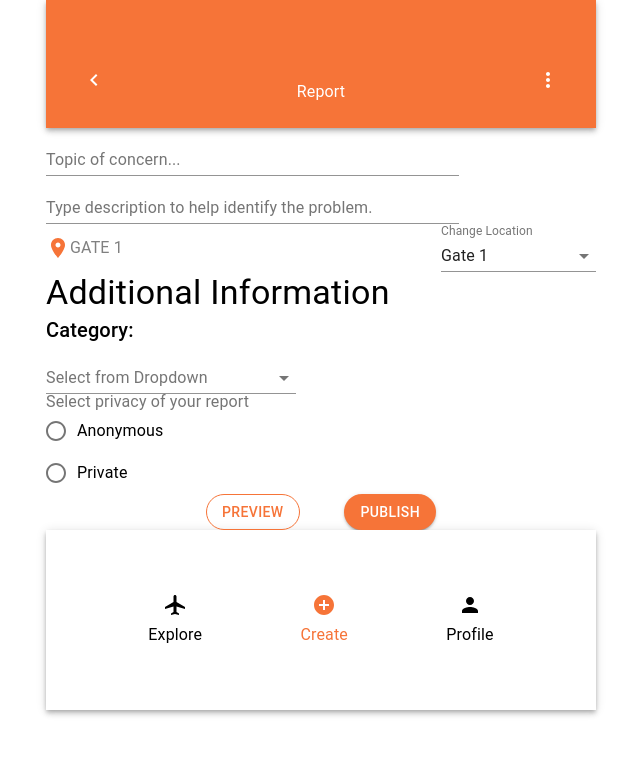
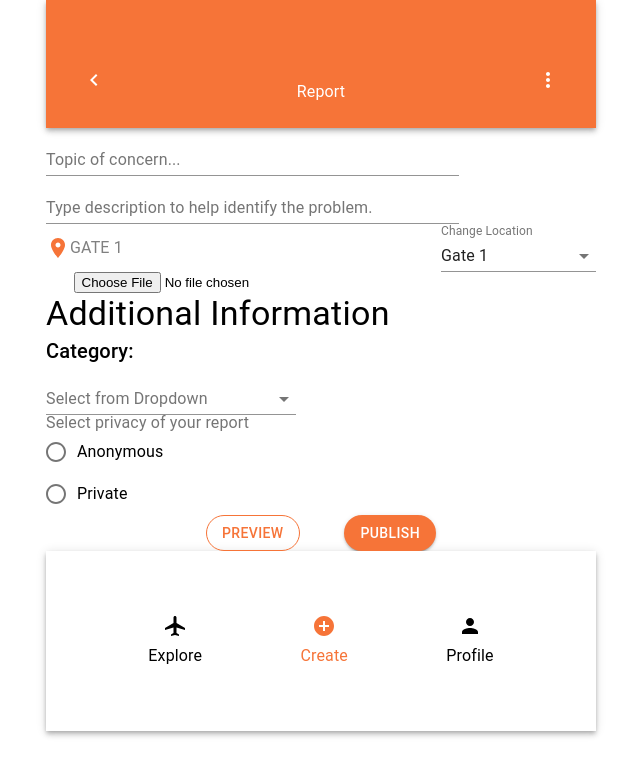
Before and after one commit to DavidAndreww/airport-challenge, a React (Create React App) app: page / in a window 1280 px wide. Both pictures are taken after a click on the button "Create". Shown: the top 776 px of the page, without its empty margins (319-959 px from the left). Built offline with nearby package versions, Linux system fonts and the light colour scheme.

Commit message:
able to save file upload as base 64 and render images from it

```diff
--- a/package.json
+++ b/package.json
@@ -9,12 +9,14 @@
     "@testing-library/react": "^9.5.0",
     "@testing-library/user-event": "^7.2.1",
     "chai": "^4.2.0",
+    "concurrently": "^5.3.0",
     "cors": "^2.8.5",
     "express": "^4.17.1",
     "mocha": "^8.1.3",
     "nodemon": "^2.0.4",
     "react": "^16.13.1",
     "react-dom": "^16.13.1",
+    "react-file-base64": "^1.0.3",
     "react-redux": "^7.2.1",
     "react-scripts": "3.4.3",
     "redux": "^4.0.5"
--- a/src/components/DisplayField.js
+++ b/src/components/DisplayField.js
@@ -1,6 +1,7 @@
 import React from 'react'
 import ConcernModel from './concernForm/ConcernModel'
 import LocationModel from './locationForm/LocationModel'
+import PhotoModel from './photoForm/PhotoModel'
 import CategoryModel from './categoryForm/CategoryModel'
 import PrivacyModel from './privacyForm/PrivacyModel'
 import SubmitModel from './formSubmit/SubmitModel'
@@ -15,6 +16,7 @@ export default function DisplayField () {
       <div>
         <ConcernModel />
         <LocationModel />
+        <PhotoModel />
         <CategoryModel />
         <PrivacyModel />
         <SubmitModel />
--- a/src/components/formSubmit/SubmitModel.js
+++ b/src/components/formSubmit/SubmitModel.js
@@ -6,11 +6,19 @@ import { useSelector } from 'react-redux'
 export default function FormSubmitModel () {
   const state = useSelector((state) => state)
 
-  const applyTimeStamp = () => new Date()
-  const handleSubmit = () => {
-    state.timeOfConcern = applyTimeStamp().toString()
+  const applyTimeStamp = () => new Date().toString()
+
+  const handleSubmit = async () => {
+    state.timeOfConcern = applyTimeStamp()
+    delete state.isFormOpen
     console.log('STATE -> ', state)
-    fetch()
+    // const response = await fetch('https://localhost:5000/', {
+    //   method: 'POST',
+    //   headers: { 'Content-Type': 'application/json' },
+    //   body: JSON.stringify({
+    //     concern: state
+    //   })
+    // })
   }
 
   const togglePreview = () => {
--- a/src/components/photoForm/PhotoModel.js
+++ b/src/components/photoForm/PhotoModel.js
@@ -0,0 +1,19 @@
+/* global FileReader:false */
+import React from 'react'
+import PhotoView from './PhotoView'
+import { useDispatch } from 'react-redux'
+import { updatePhoto } from '../../redux/actions'
+
+export default function PhotoModel () {
+  const dispatch = useDispatch()
+
+  const handleChange = (e) => {
+    const file = e.target.files[0]
+    const reader = new FileReader()
+    reader.onload = (e) => {
+      dispatch(updatePhoto({ src: e.target.result, file: file })) // <img src={src} file={file} />
+    }
+    reader.readAsDataURL(file)
+  }
+  return <PhotoView handleChange={handleChange} />
+}
--- a/src/components/photoForm/PhotoView.js
+++ b/src/components/photoForm/PhotoView.js
@@ -0,0 +1,9 @@
+import React from 'react'
+
+export default function PhotoView ({ handleChange }) {
+  return (
+    <div style={{ width: '90%', margin: '0 auto' }}>
+      <input type='file' accept='image/' name='photo' onChange={handleChange} />
+    </div>
+  )
+}
```
Also changed, not shown: src/components/formSubmit/SubmitView.js (+22 -3 lines), 1 other file (tests, documents, lock files or other folders).
